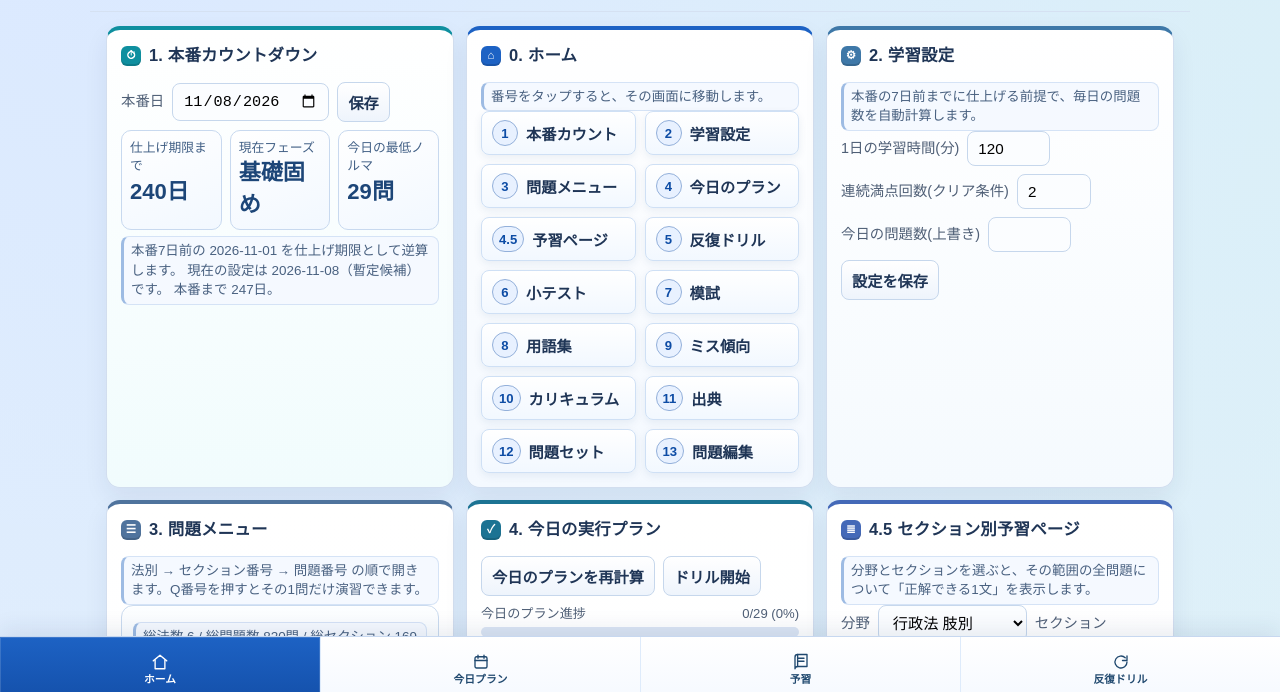
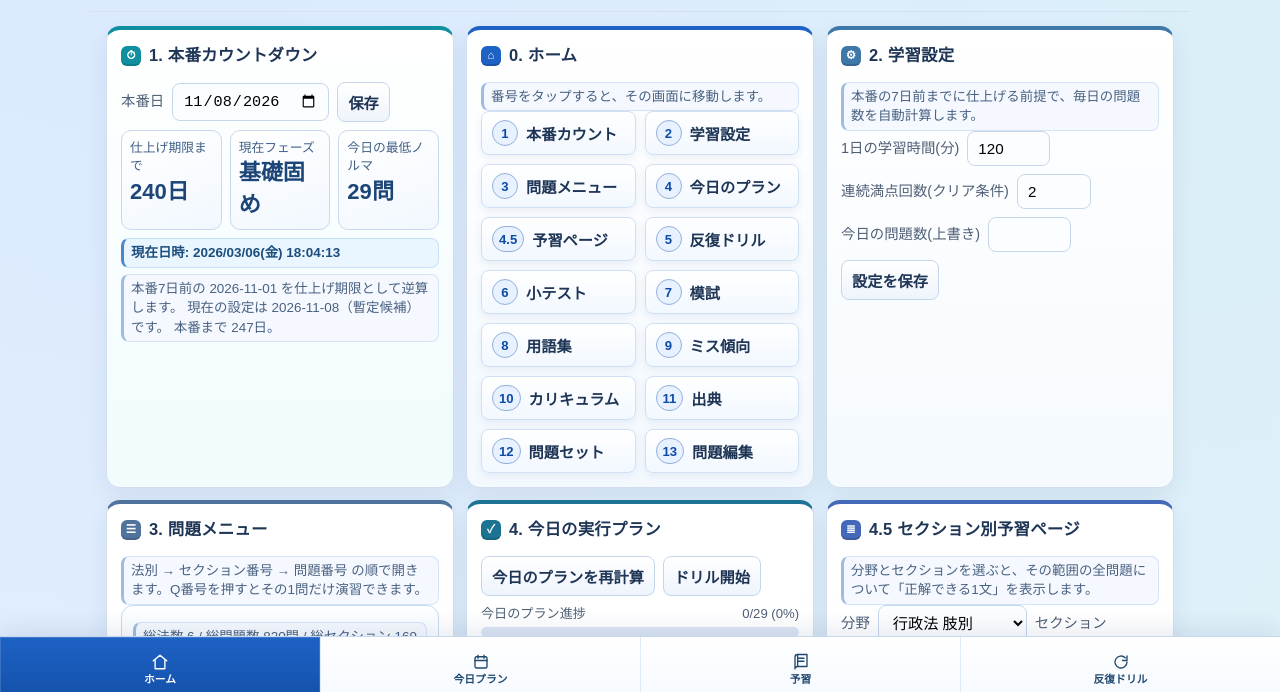
Before and after one commit to ut6119/gyosei-exam-coach, a plain HTML site: page index.html in a window 1280 px wide. Shown: the part 99-791 px from the top of the page. Drawn offline with Linux system fonts and the light colour scheme.

Commit message:
Show current date and time in dashboard countdown

```diff
--- a/app.js
+++ b/app.js
@@ -785,6 +785,8 @@
   };
 
   let mockTimerId = null;
+  let clockTimerId = null;
+  let lastClockDate = "";
 
   let state = loadState();
   syncStateShape();
@@ -2587,10 +2589,12 @@
     renderResearch();
     applyFocusTabLayout(false);
     ensureMockTimer();
+    ensureClockTimer();
   }
 
   function renderDashboard() {
     byId("examDateInput").value = state.settings.examDate;
+    renderCurrentDateTime();
 
     const examDaysLeft = daysUntil(state.settings.examDate);
     const completeDaysLeft = getDaysUntilCompleteDate();
@@ -2624,6 +2628,34 @@
     }
 
     byId("examDateNote").textContent = note;
+  }
+
+  function ensureClockTimer() {
+    if (clockTimerId) {
+      return;
+    }
+
+    lastClockDate = todayISO();
+    clockTimerId = setInterval(() => {
+      renderCurrentDateTime();
+      const nowDate = todayISO();
+      if (nowDate !== lastClockDate) {
+        lastClockDate = nowDate;
+        renderAll();
+      }
+    }, 1000);
+  }
+
+  function renderCurrentDateTime() {
+    const now = new Date();
+    const weekdays = ["日", "月", "火", "水", "木", "金", "土"];
+    const y = now.getFullYear();
+    const m = String(now.getMonth() + 1).padStart(2, "0");
+    const d = String(now.getDate()).padStart(2, "0");
+    const hh = String(now.getHours()).padStart(2, "0");
+    const mm = String(now.getMinutes()).padStart(2, "0");
+    const ss = String(now.getSeconds()).padStart(2, "0");
+    byId("currentDateTime").textContent = `現在日時: ${y}/${m}/${d}(${weekdays[now.getDay()]}) ${hh}:${mm}:${ss}`;
   }
 
   function renderSettings() {
--- a/index.html
+++ b/index.html
@@ -86,6 +86,7 @@
             <span class="kpiValue" id="dailyTarget">-</span>
           </div>
         </div>
+        <p class="note" id="currentDateTime">現在日時: -</p>
         <p class="note" id="examDateNote"></p>
       </section>
 
--- a/styles.css
+++ b/styles.css
@@ -430,6 +430,16 @@ button.ng {
   border-left: 3px solid #9dbbe3;
   border-radius: 8px;
   padding: 4px 7px;
+}
+
+#currentDateTime {
+  margin-top: 8px;
+  background: #e9f5ff;
+  border-color: #c7dff7;
+  border-left-color: #4d86c7;
+  color: #1d4e7d;
+  font-weight: 700;
+  font-variant-numeric: tabular-nums;
 }
 
 .summaryBox {
```
